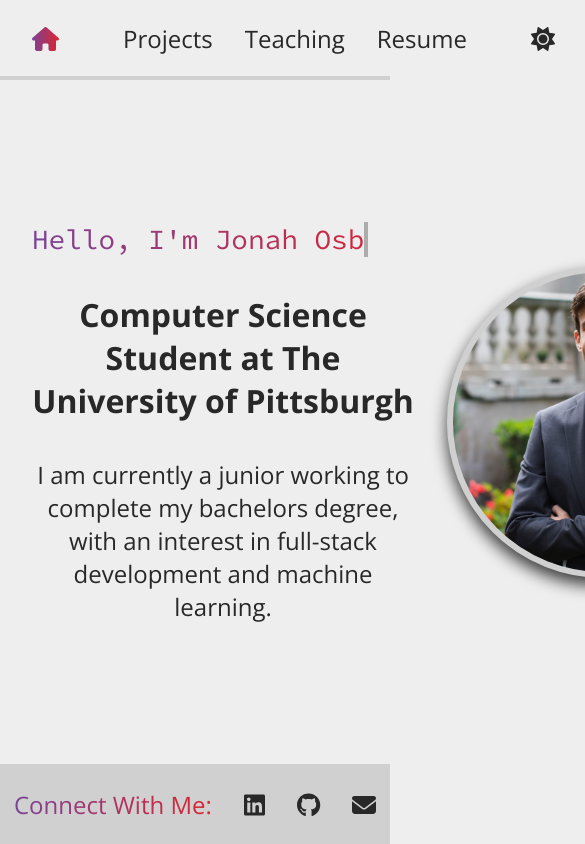
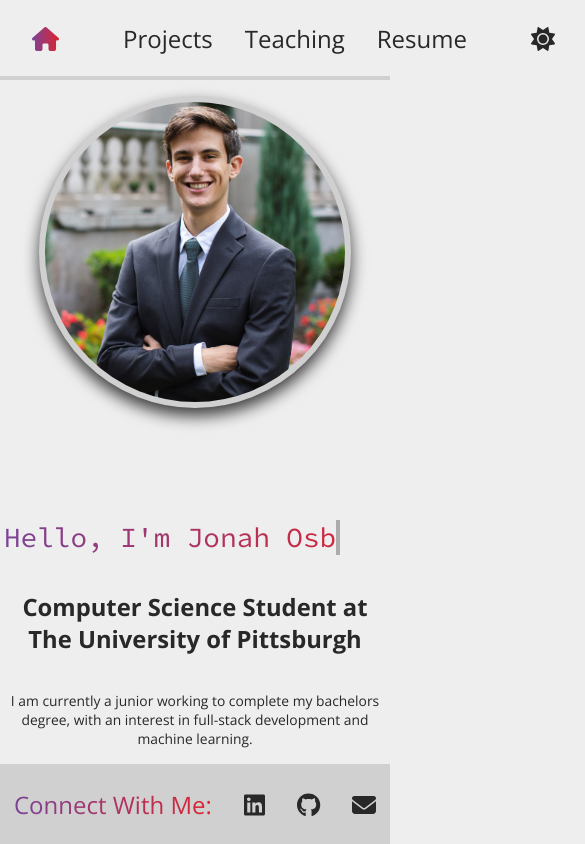
Before and after one commit to josband/josband.github.io, a React (Create React App) app in the folder client/: page / in a window 390 px wide. Shown: the top 844 px of the page, 585 px wide, since content can reach past the window. Built offline with nearby package versions, Linux system fonts and the light colour scheme.

Commit message:
Media Query for Home Page Resizing

```diff
--- a/client/src/pages/Home.css
+++ b/client/src/pages/Home.css
@@ -1,12 +1,19 @@
 /* Look into clamp() function */
 
 .profile {
-  margin: 0.5rem 2rem;
+  margin: 1rem 2rem;
   display: flex;
   gap: min(7.5rem, 10%); /* Figure out min-gap */
   justify-content: space-between;
   align-items: center;
-  min-height: calc(100vh - 11rem);
+  min-height: calc(100vh - 12rem);
+}
+
+@media (width < 1150px) {
+  .profile {
+    flex-direction: column-reverse;
+    gap: 2rem;
+  }
 }
 
 .summary {
@@ -28,12 +35,12 @@
 }
 
 .subheading {
-  font-size: 2rem;
+  font-size: clamp(0.75rem, 2vw + 1rem, 2rem);
   font-weight: bold;
 }
 
 .primary-content {
-  font-size: 1.5rem;
+  font-size: clamp(0.5rem, 1.5vw + 0.5rem, 1.5rem);
 }
 
 .typing {
--- a/client/src/pages/Home.tsx
+++ b/client/src/pages/Home.tsx
@@ -19,7 +19,7 @@
         {/*
         Need to place the image within the div to make adding the border not
         show the edge
-      */}
+        */}
         <div className="user-image"></div>
       </section>
     </>
--- a/client/src/pages/SharedLayout.css
+++ b/client/src/pages/SharedLayout.css
@@ -3,4 +3,5 @@
 */
 #content-wrap {
   padding: 5rem 0;
+  width: auto;
 }
```
Also changed, not shown: 1 other file (tests, documents, lock files or other folders).
